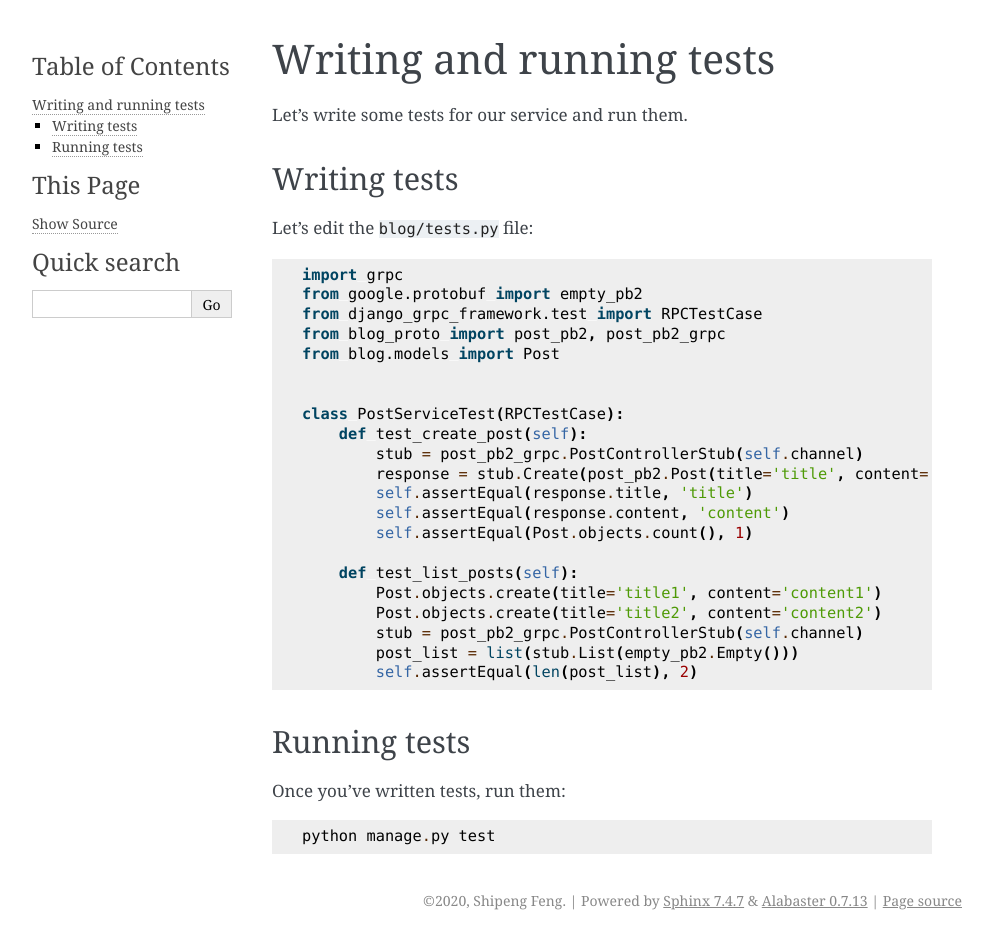
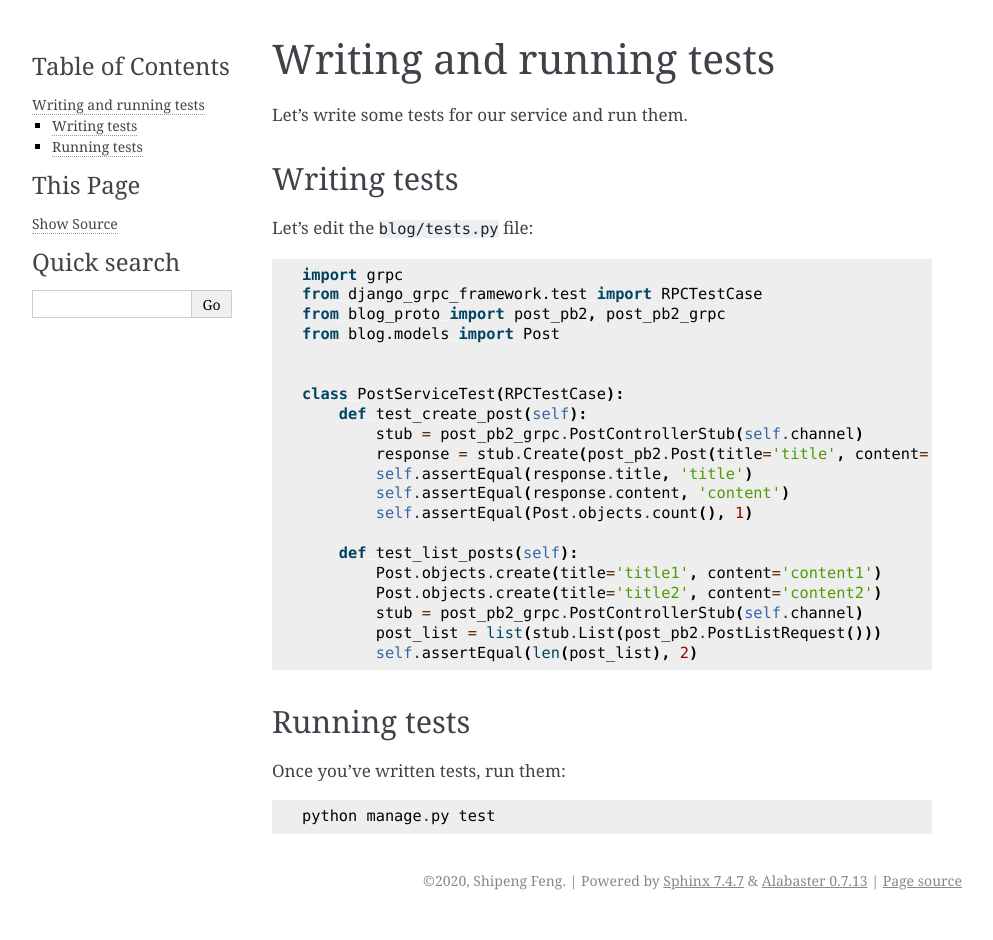
Before and after one commit to fengsp/django-grpc-framework, a Sphinx documentation site: the page built from docs/tutorial/writing_tests.rst, in a window 1280 px wide. Shown: the whole page, without its empty margins (148-1141 px from the left). Built offline with Sphinx 7.4.7, drawn with Linux system fonts in a browser that asks for light colours.

Commit message:
Fixed out-dated docs

```diff
--- a/README.rst
+++ b/README.rst
@@ -54,7 +54,7 @@ model-backed service for accessing users, startup a new project:
     $ django-admin startproject demo
     $ python manage.py migrate
 
-Now generate proto definition demo.proto_.
+Generate ``.proto`` file demo.proto_:
 
 .. _demo.proto: https://github.com/fengsp/django-grpc-framework/blob/master/examples/demo/demo.proto
 
--- a/docs/tutorial/writing_tests.rst
+++ b/docs/tutorial/writing_tests.rst
@@ -12,7 +12,6 @@ Writing tests
 Let's edit the ``blog/tests.py`` file::
 
     import grpc
-    from google.protobuf import empty_pb2
     from django_grpc_framework.test import RPCTestCase
     from blog_proto import post_pb2, post_pb2_grpc
     from blog.models import Post
@@ -30,7 +29,7 @@ Let's edit the ``blog/tests.py`` file::
             Post.objects.create(title='title1', content='content1')
             Post.objects.create(title='title2', content='content2')
             stub = post_pb2_grpc.PostControllerStub(self.channel)
-            post_list = list(stub.List(empty_pb2.Empty()))
+            post_list = list(stub.List(post_pb2.PostListRequest()))
             self.assertEqual(len(post_list), 2)
 
 
```
